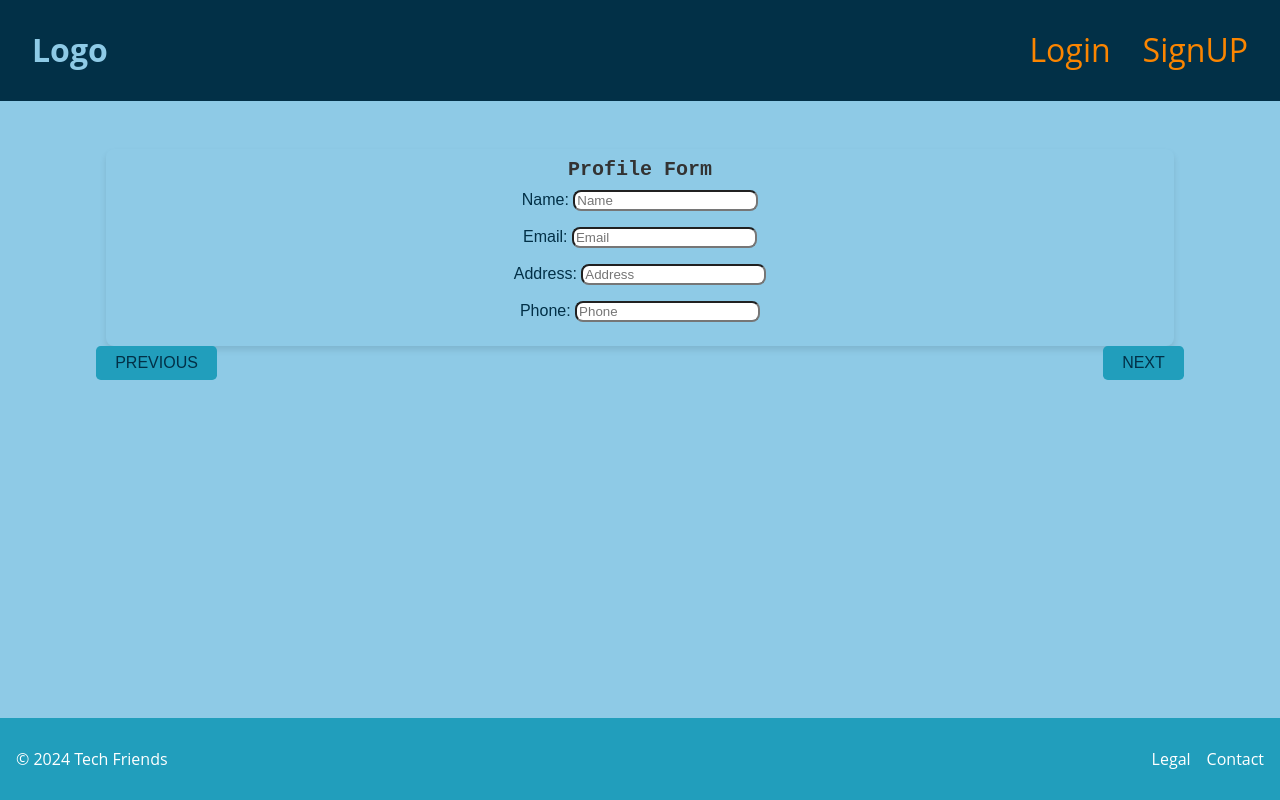
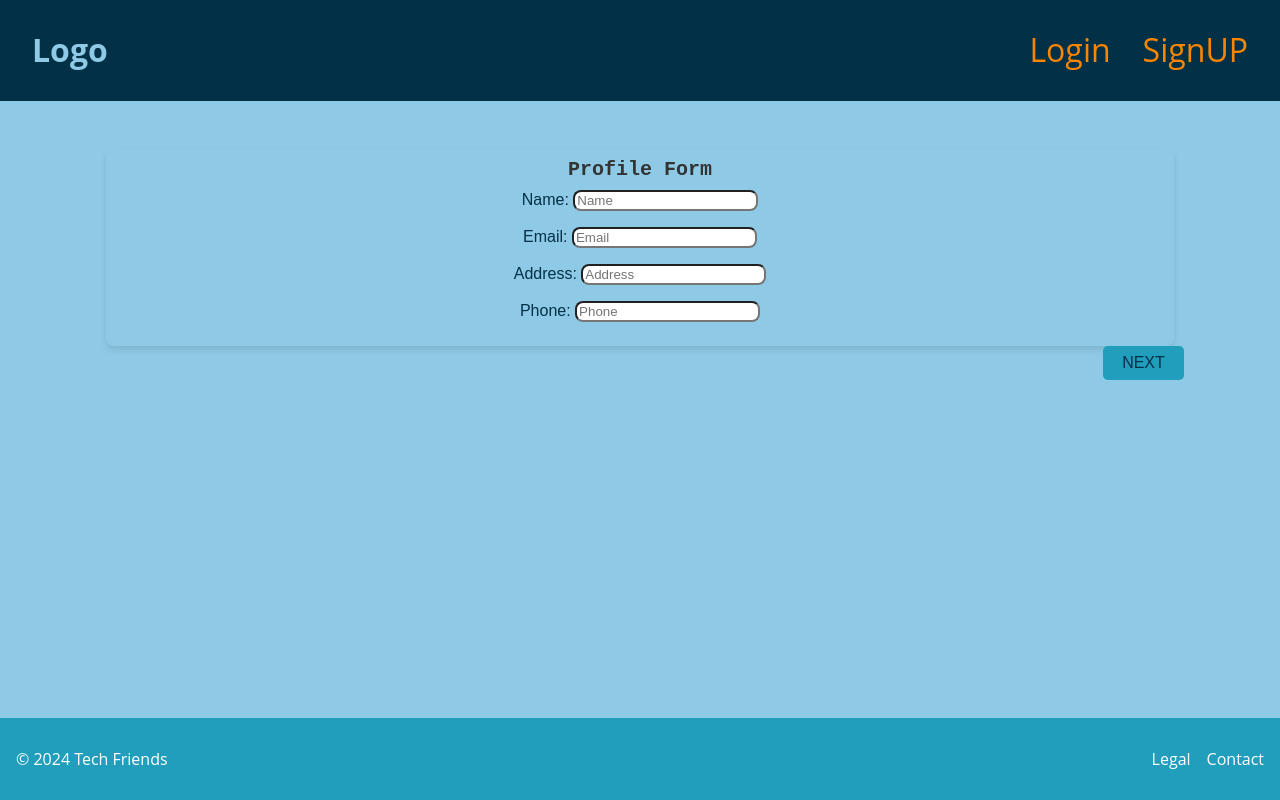
Before and after one commit to Magsmags600/Project3-CommandZ, a React (Vite) app in the folder client/: page /home in a window 1280 px wide. Built offline with nearby package versions, Linux system fonts and the light colour scheme.

Commit message:
fixed button displays for cards

```diff
--- a/client/src/components/ProfileForm/profile.css
+++ b/client/src/components/ProfileForm/profile.css
@@ -58,3 +58,11 @@
   .profile-form textarea {
     border-radius: 8px;
   }
+
+  * .btn-info[data-count|="0"] {
+    display:none
+  }
+
+  * .btn-success[data-count|="5"] {
+    display:none
+  }
--- a/client/src/pages/Home.tsx
+++ b/client/src/pages/Home.tsx
@@ -209,7 +209,7 @@ const Home = () => {
           className="col-6 col-md-10 my-3 float-left "
           style={{ float: "left" }}
         >
-          <button className="btn btn-info" onClick={decrement}>
+          <button data-count={count} className="btn btn-info" onClick={decrement}>
             PREVIOUS
           </button>
         </div>
@@ -217,7 +217,7 @@ const Home = () => {
           className="col-6 col-md-10 my-3 float-right"
           style={{ float: "right" }}
         >
-          <button className="btn btn-success" onClick={increment}>
+          <button data-count={count} className="btn btn-success" onClick={increment}>
             NEXT
           </button>
         </div>
```
Also changed, not shown: client/src/components/EducationComponent/education.css (line endings or trailing spaces).
